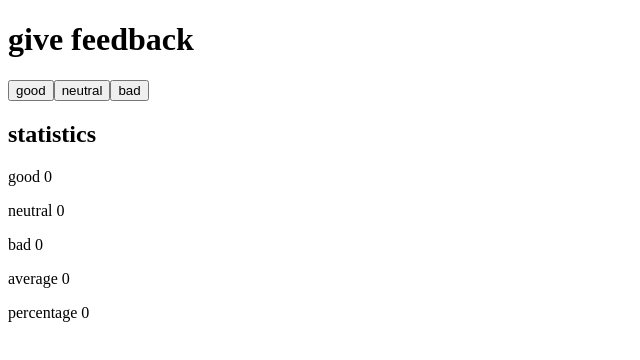
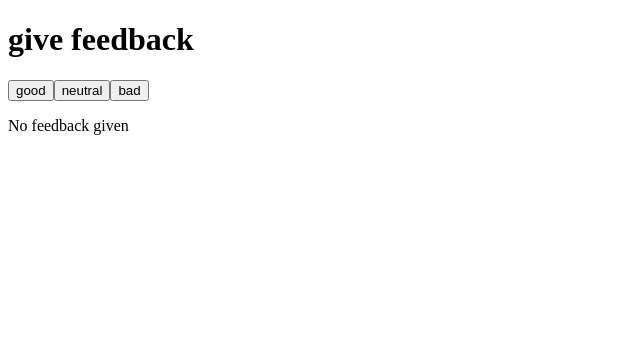
Before and after one commit to pieersx/fullstack-bootcamp, a React (Vite) app in the folder part1/unicafe/: page / in a window 1280 px wide. Shown: the top 360 px of the page, without its empty margins (0-640 px from the left). Built offline with nearby package versions, Linux system fonts and the light colour scheme.

Commit message:
Exercise 1.9: display statistics only after feedback is given

```diff
--- a/part1/unicafe/src/App.jsx
+++ b/part1/unicafe/src/App.jsx
@@ -6,6 +6,14 @@ const Statistics = ({ good, neutral, bad }) => {
   const total = good + neutral + bad
   const average = total > 0 ? (good - bad) / total : 0
   const percentage = good > 0 ? (good / total) * 100 : 0
+
+  if (total === 0) {
+    return (
+      <div>
+        <p>No feedback given</p>
+      </div>
+    )
+  }
 
   return (
     <div>
```
